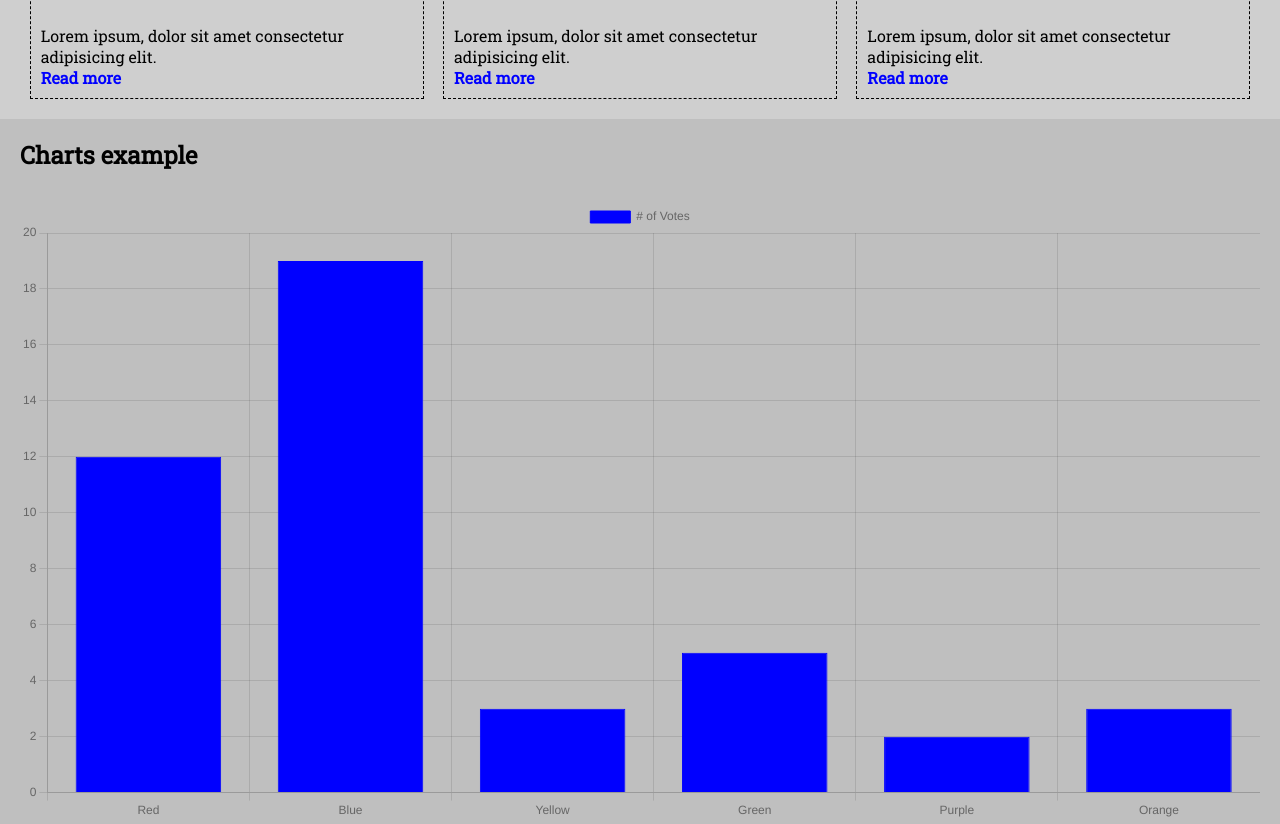
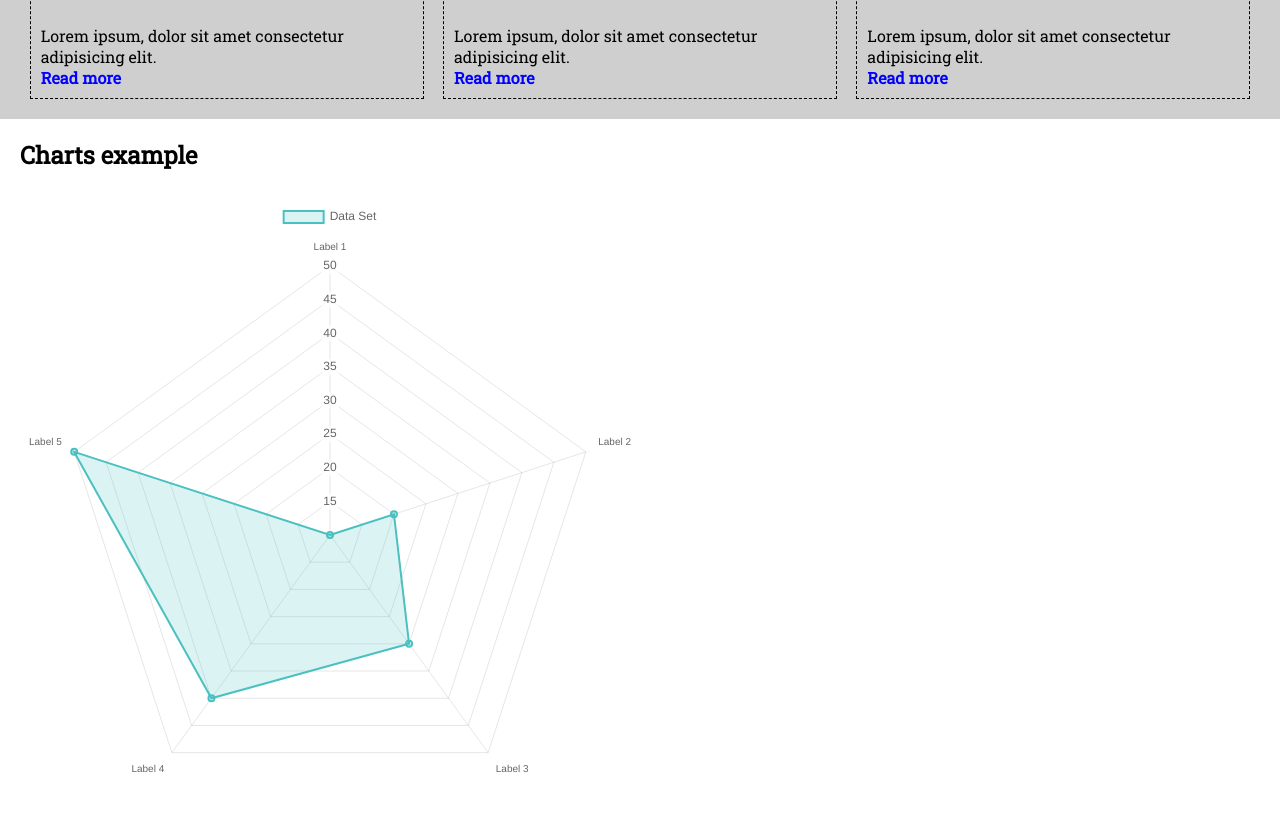
Before and after one commit to Aurelily/digitallab-web-css-js-example, a plain HTML site: page index.html in a window 1280 px wide. Shown: the part 1666-2490 px from the top of the page. Drawn offline with nearby package versions, Linux system fonts and the light colour scheme.

Commit message:
add a new script2.js to test Radar chart type

```diff
--- a/index.html
+++ b/index.html
@@ -6,7 +6,7 @@
     <meta name="viewport" content="width=device-width, initial-scale=1.0" />
 
     <script src="https://cdn.jsdelivr.net/npm/chart.js"></script>
-    <script src="script.js"></script>
+    <script defer src="script2.js"></script>
 
     <link rel="preconnect" href="https://fonts.googleapis.com">
     <link rel="preconnect" href="https://fonts.gstatic.com" crossorigin>
--- /dev/null
+++ b/script2.js
@@ -0,0 +1,32 @@
+ // Sample data for the radar chart
+ let data = {
+    labels: ['Label 1', 'Label 2', 'Label 3', 'Label 4', 'Label 5'],
+    datasets: [{
+        label: 'Data Set',
+        data: [10, 20, 30, 40, 50], // Replace with your own data values
+        backgroundColor: 'rgba(75, 192, 192, 0.2)',
+        borderColor: 'rgba(75, 192, 192, 1)',
+        borderWidth: 2
+    }]
+};
+
+// Radar chart configuration
+let options = {
+    scale: {
+        angleLines: {
+            display: true
+        },
+        ticks: {
+            suggestedMin: 0,
+            suggestedMax: 60
+        }
+    }
+};
+
+// Get the canvas element and create the radar chart
+let ctx = document.getElementById('myChart').getContext('2d');
+let radarChart = new Chart(ctx, {
+    type: 'radar',
+    data: data,
+    options: options
+});
--- a/style.css
+++ b/style.css
@@ -167,11 +167,12 @@ h3 {
 /* SECTION 4*/
 /* --------------------------------------------- */
 .section4 {
-
-
-  background-color: #bfbfbf;
+  background-color: #ffffff;
 }
 
+.parent-chart{
+  width: 50%;
+}
 /* FOOTER*/
 /* --------------------------------------------- */
 footer {
```
